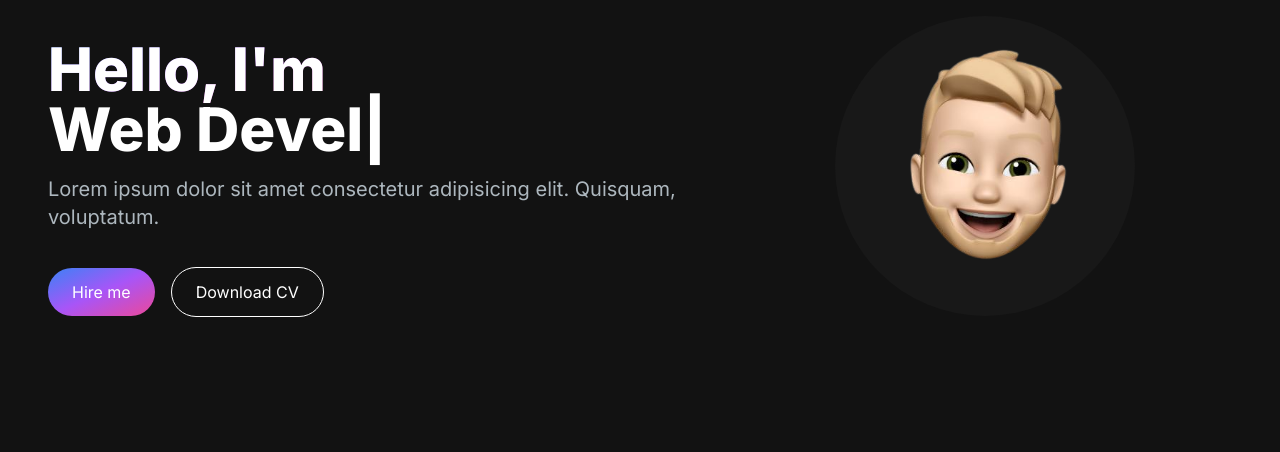
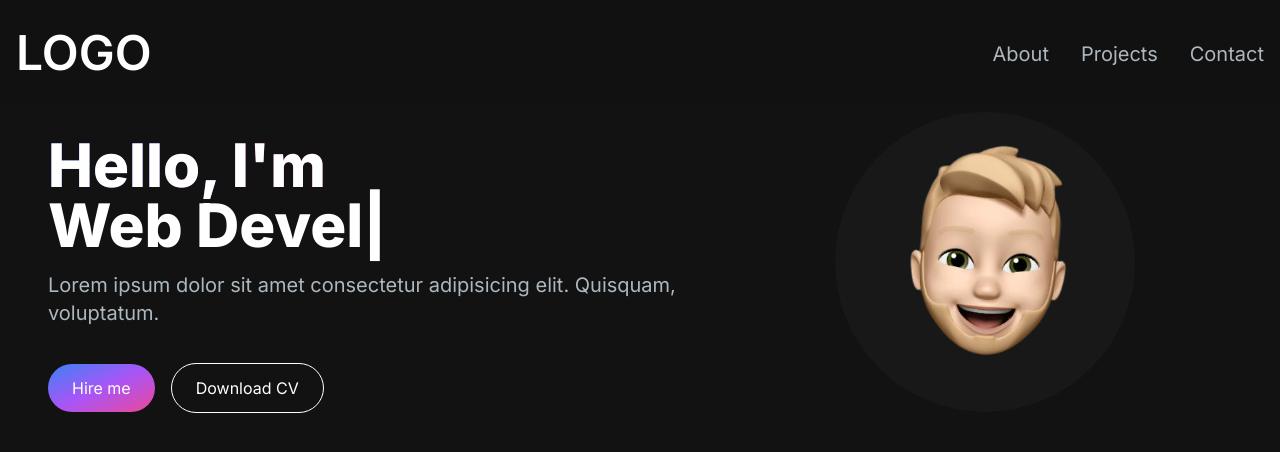
Before and after one commit to TOMLUCA7/protfolio_nextjs, a Next.js app: page / in a window 1280 px wide. Shown: the top 452 px of the page. Built offline with nearby package versions, Linux system fonts and the light colour scheme.

Commit message:
complete NavBar component
complete navbar component added navigation links , and open menu logic on small Devices

```diff
--- a/app/page.js
+++ b/app/page.js
@@ -1,9 +1,11 @@
 import HeroSection from "@/components/HeroSection";
+import NavBar from "@/components/NavBar";
 
 export default function Home() {
   return (
     <main className="flex min-h-screen flex-col bg-[#121212]">
-      <div className="container mx-auto py-4 px-12">
+      <NavBar />
+      <div className="container mt-24 mx-auto py-4 px-12">
         <HeroSection />
       </div>
     </main>
--- a/components/HeroSection.jsx
+++ b/components/HeroSection.jsx
@@ -11,7 +11,7 @@
       <div className="grid grid-cols-1 sm:grid-cols-12">
         <div className="col-span-7 place-self-center text-center sm:text-left">
           <h1 className="text-white mb-4 text-4xl sm:text-5xl lg:text-6xl font-extrabold">
-            <span className="text-transparent bg-clip-text bg-gradient-to-br from-blue-500 via-purple-500 to-pink-500 hover:bg-slate-200 text-white">
+            <span className="text-transparent bg-clip-text bg-gradient-to-r from-blue-500 via-purple-500 to-pink-500 text-white">
               Hello, I'm{" "}
             </span>
             <br></br>
--- /dev/null
+++ b/components/Menu.jsx
@@ -0,0 +1,16 @@
+import React from "react";
+import NavLink from "./NavLink";
+
+const Menu = ({ links }) => {
+  return (
+    <ul className="flex flex-col py-4 items-center">
+      {links.map((link, index) => (
+        <li key={index}>
+          <NavLink href={link.path} title={link.title} />
+        </li>
+      ))}
+    </ul>
+  );
+};
+
+export default Menu;
--- /dev/null
+++ b/components/NavBar.jsx
@@ -0,0 +1,68 @@
+"use client";
+
+import React, { useState } from "react";
+import Link from "next/link";
+import NavLink from "./NavLink";
+import Menu from "./Menu";
+import { Bars3Icon, XMarkIcon } from "@heroicons/react/24/solid";
+
+const navLinks = [
+  {
+    title: "About",
+    path: "#about",
+  },
+  {
+    title: "Projects",
+    path: "#Projects",
+  },
+  {
+    title: "Contact",
+    path: "#Contact",
+  },
+];
+
+const NavBar = () => {
+  const [NavBarOpen, setNavBarOpen] = useState(false);
+
+  return (
+    <nav className="fixed top-0 left-0 right-0 z-10 bg-[#121212] bg-opacity-90">
+      <div className="flex flex-wrap items-center justify-between mx-auto px-4">
+        <Link
+          href={"/"}
+          className="text-2xl md:text-5xl text-white font-semibold"
+        >
+          LOGO
+        </Link>
+        <div className="block md:hidden mobile-menu mt-2">
+          {!NavBarOpen ? (
+            <button
+              onClick={() => setNavBarOpen(true)}
+              className="flex items-center text-slate-200 px-3 py-2 border rounded border-slate-200 hover:text-white hover:border-white"
+            >
+              <Bars3Icon className="w-5 h-5" />
+            </button>
+          ) : (
+            <button
+              onClick={() => setNavBarOpen(false)}
+              className="flex items-center text-slate-200 px-3 py-2 border rounded border-slate-200 hover:text-white hover:border-white"
+            >
+              <XMarkIcon className="w-5 h-5" />
+            </button>
+          )}
+        </div>
+        <div className="menu hidden md:block md:w-auto" id="navbar">
+          <ul className="flex p-4 md:p-0 md:flex-row md:space-x-8 mt-10">
+            {navLinks.map((link, index) => (
+              <li key={index}>
+                <NavLink href={link.path} title={link.title} />
+              </li>
+            ))}
+          </ul>
+        </div>
+      </div>
+      {NavBarOpen ? <Menu links={navLinks} /> : null}
+    </nav>
+  );
+};
+
+export default NavBar;
--- /dev/null
+++ b/components/NavLink.jsx
@@ -0,0 +1,15 @@
+import React from "react";
+import Link from "next/link";
+
+const NavLink = ({ href, title }) => {
+  return (
+    <Link
+      href={href}
+      className="mb-[50%] block py-2 pl-3 pr-4 text-[#ADB7BE] sm:text-xl rounded md:p-0 hover:text-white"
+    >
+      {title}
+    </Link>
+  );
+};
+
+export default NavLink;
--- a/package.json
+++ b/package.json
@@ -9,6 +9,7 @@
     "lint": "next lint"
   },
   "dependencies": {
+    "@heroicons/react": "^2.0.18",
     "autoprefixer": "10.4.15",
     "eslint": "8.49.0",
     "eslint-config-next": "13.4.19",
```
Also changed, not shown: app/layout.js (+7 -7 lines), 1 other file (tests, documents, lock files or other folders).
